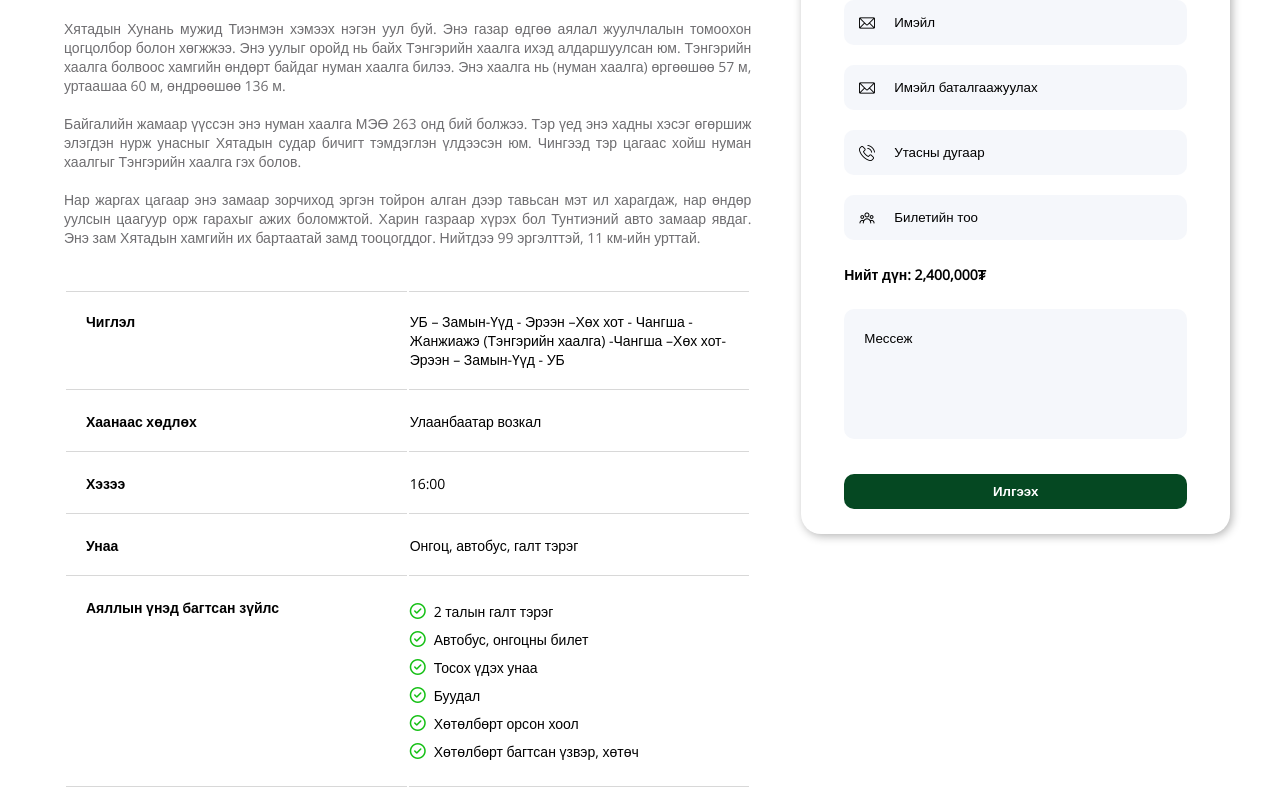
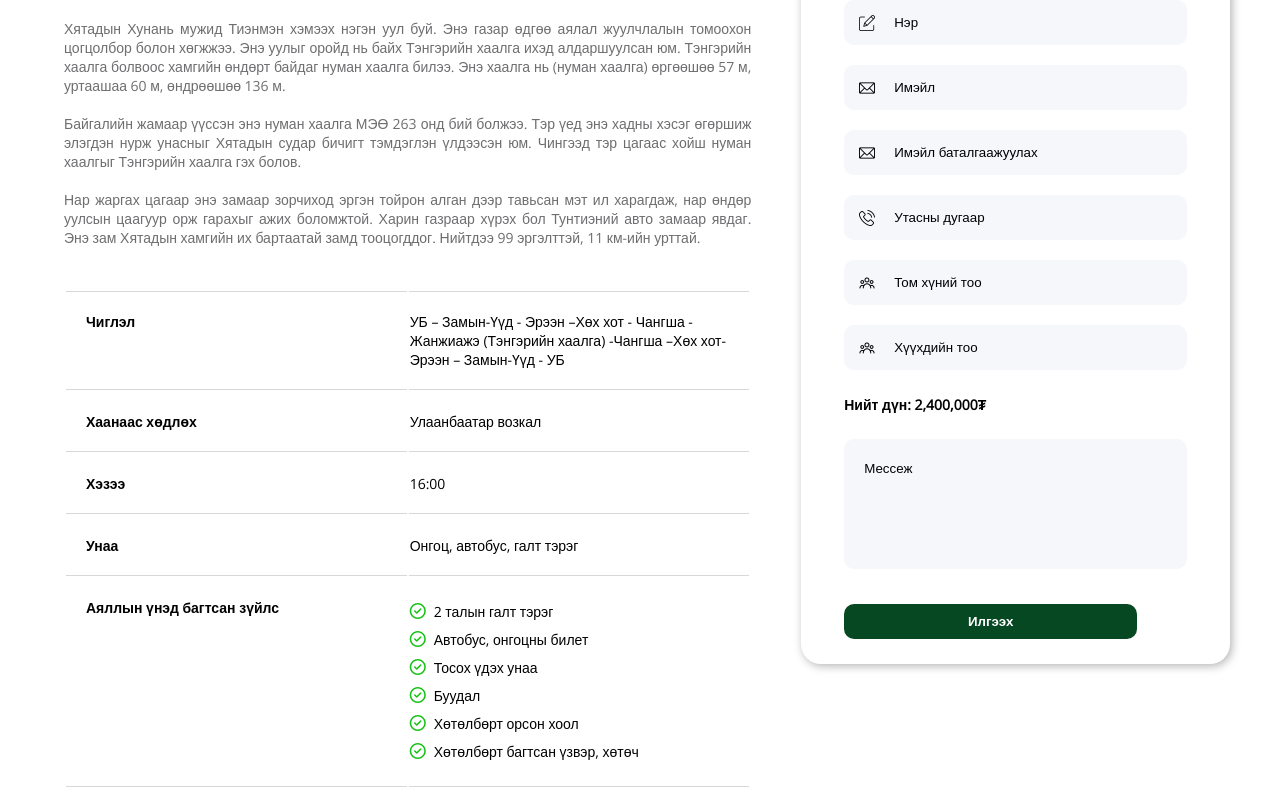
Before and after one commit to michidoma/ICSI301_STM, a plain HTML site: page src/html/travel-details.html in a window 1280 px wide. Shown: the part 548-1338 px from the top of the page. Drawn offline with nearby package versions, Linux system fonts and the light colour scheme.

Commit message:
order input component

```diff
--- /dev/null
+++ b/src/components/order-input.js
@@ -0,0 +1,24 @@
+class OrderInput extends HTMLElement {
+
+    constructor() {
+        super();
+        this.type = this.getAttribute('type');
+        this.id = this.getAttribute('id');
+        this.name = this.getAttribute('name');
+        this.placeholder = this.getAttribute('placeholder');
+
+        this.render();
+    }
+
+    connectedCallback() {
+    }
+
+    render() {
+        this.innerHTML = `
+        <style> input {width: calc(100% - 50px); display: flex;} </style>
+        <input type="${this.type}" id="${this.id}" name="${this.name}" placeholder="${this.placeholder}" required></input>
+        `;
+    }
+}
+
+customElements.define("order-input", OrderInput);
--- a/src/css/travel-details.css
+++ b/src/css/travel-details.css
@@ -356,16 +356,16 @@ input:not([id="message"]) {
 input::placeholder {
 	color: var(--primary-text);
 }
-input:nth-child(1) {
+order-input:nth-child(1) input, order-input:nth-child(2) input {
 	background-image: url('../../assets/icons/edit.png');
 }
-input:nth-child(2), input:nth-child(3) {
+order-input:nth-child(3) input, order-input:nth-child(4) input {
 	background-image: url('../../assets/icons/mail.png');
 }
-input:nth-child(4) {
+order-input:nth-child(5) input {
 	background-image: url('../../assets/icons/phone.png');
 }
-input:nth-child(5) {
+order-input:nth-child(6) input, order-input:nth-child(7) input {
 	background-image: url('../../assets/icons/group-black.png');
 }
 form span {
--- a/src/html/travel-details.html
+++ b/src/html/travel-details.html
@@ -28,6 +28,7 @@
     <script defer src="../js/script.js"></script>
     <script src="../components/clock-component.js"></script>
     <script defer src="../components/custom-header.js"></script>
+    <script src="../components/order-input.js" defer></script>
 </head>
 <body>
     <custom-header current="travels"></custom-header>
@@ -168,11 +169,13 @@
                     <div class="form-top"></div>
                     <h3>Энэ аяллыг захиалах</h3>
                     <form action="">
-                        <input type="text" id="name" name="name" placeholder="Нэр" required>
-                        <input type="email" id="email" name="email" placeholder="Имэйл" required>
-                        <input type="email" id="email_verify" name="email_verify" placeholder="Имэйл баталгаажуулах" required>
-                        <input type="tel" id="phone" name="phone" placeholder="Утасны дугаар" required>
-                        <input type="number" id="num_tickets" name="num_tickets" placeholder="Билетийн тоо" required>
+                        <order-input type="text" id="last_name" name="last_name" placeholder="Овог"></order-input>
+                        <order-input type="text" id="first_name" name="first_name" placeholder="Нэр"></order-input>
+                        <order-input type="email" id="email" name="email" placeholder="Имэйл"></order-input>
+                        <order-input type="email" id="email_verify" name="email_verify" placeholder="Имэйл баталгаажуулах"></order-input>
+                        <order-input type="tel" id="phone" name="phone" placeholder="Утасны дугаар"></order-input>
+                        <order-input type="number" id="num_adults" name="num_adults" placeholder="Том хүний тоо"></order-input>
+                        <order-input type="number" id="num_children" name="num_children" placeholder="Хүүхдийн тоо"></order-input>
                         <span>Нийт дүн: 2,400,000₮</span>
                         <textarea id="message" name="message" rows="5" cols="50" placeholder="Мессеж"></textarea>
                         <input type="submit" value="Илгээх">
```
Also changed, not shown: 1 other file.
